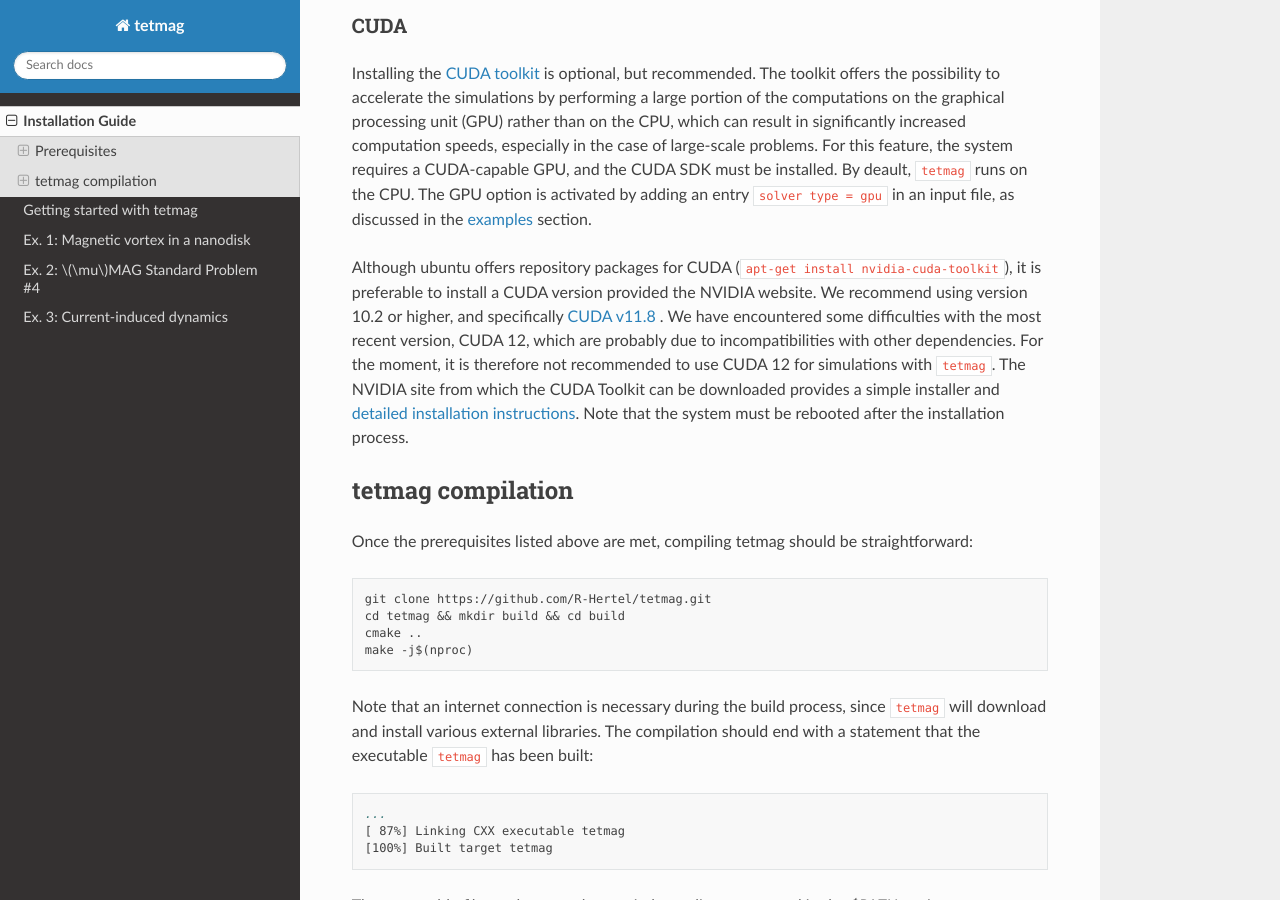
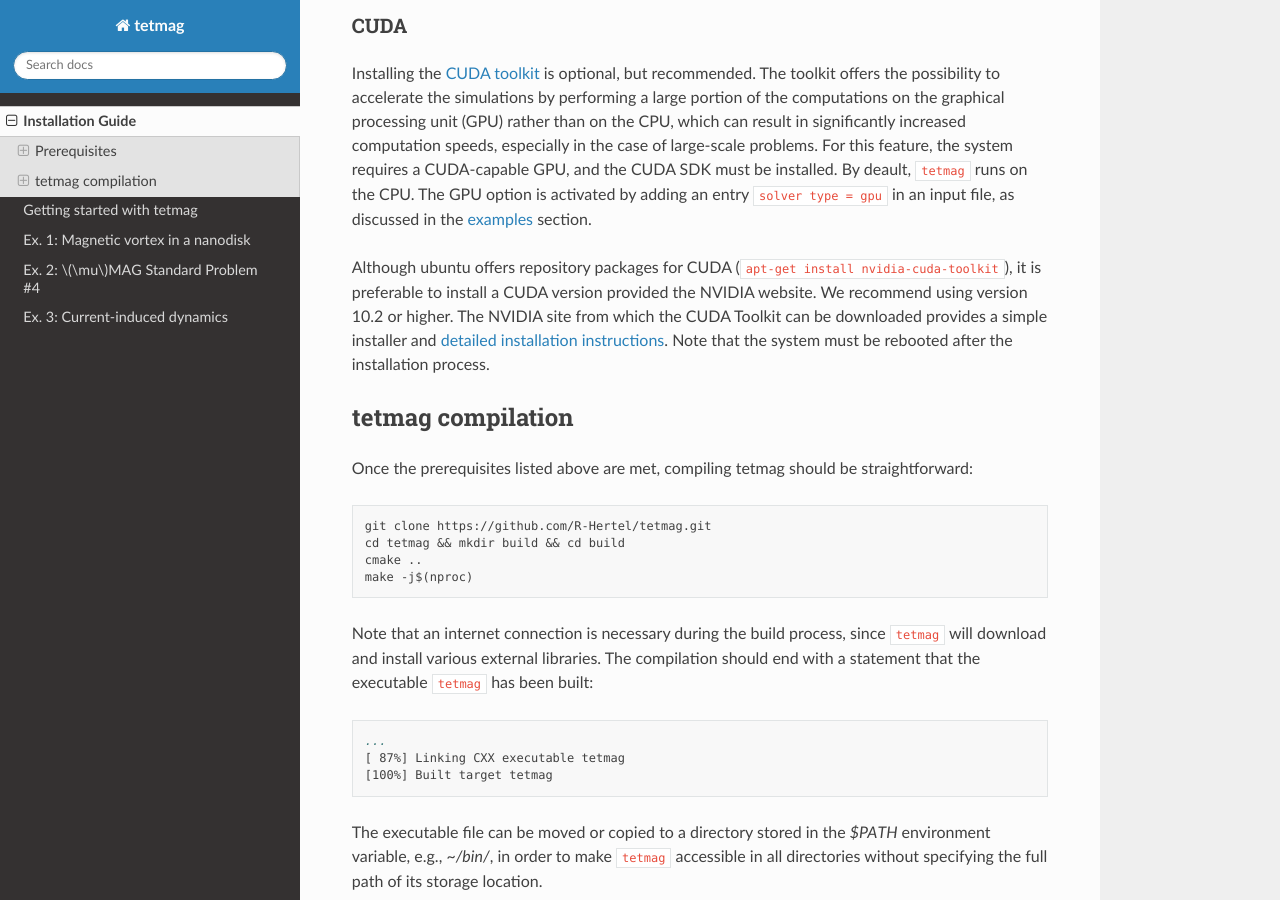
Before and after one commit to R-Hertel/tetmag, a Sphinx documentation site: the page built from doc/usage/installation.rst, in a window 1280 px wide and 900 px high, scrolled down 1879 px. Built offline with Sphinx 7.4.7 and the Read the Docs theme 2.0.0, drawn with Linux system fonts in a browser that asks for light colours.

Commit message:
update installation guide
Removed the statement discouraging the use of CUDA 12.

```diff
--- a/doc/usage/installation.rst
+++ b/doc/usage/installation.rst
@@ -69,8 +69,7 @@ Installing the `CUDA toolkit <https://developer.nvidia.com/cuda-downloads>`_ is
 For this feature, the system requires a CUDA-capable GPU, and the CUDA SDK must be installed. By deault, ``tetmag`` runs on the CPU. The GPU option is activated by adding an entry ``solver type = gpu`` in an input file, as discussed in the :ref:`examples <example1>` section.
 
 Although ubuntu offers repository packages for CUDA (:code:`apt-get install nvidia-cuda-toolkit`), it is preferable to install a CUDA version provided the NVIDIA website.
-We recommend using version 10.2 or higher, and specifically `CUDA v11.8 <https://developer.nvidia.com/cuda-11-8-0-download-archive>`_ . We have encountered some difficulties with the most recent version, CUDA 12, which are probably due to incompatibilities with other dependencies. For the moment, it is therefore not recommended to use CUDA 12 for simulations with ``tetmag``.
-The NVIDIA site from which the CUDA Toolkit can be downloaded provides a simple installer and `detailed installation instructions <https://docs.nvidia.com/cuda/cuda-installation-guide-linux/index.html>`_. Note that the system must be rebooted after the installation process.
+We recommend using version 10.2 or higher. The NVIDIA site from which the CUDA Toolkit can be downloaded provides a simple installer and `detailed installation instructions <https://docs.nvidia.com/cuda/cuda-installation-guide-linux/index.html>`_. Note that the system must be rebooted after the installation process.
 
 tetmag compilation
 ------------------
```
